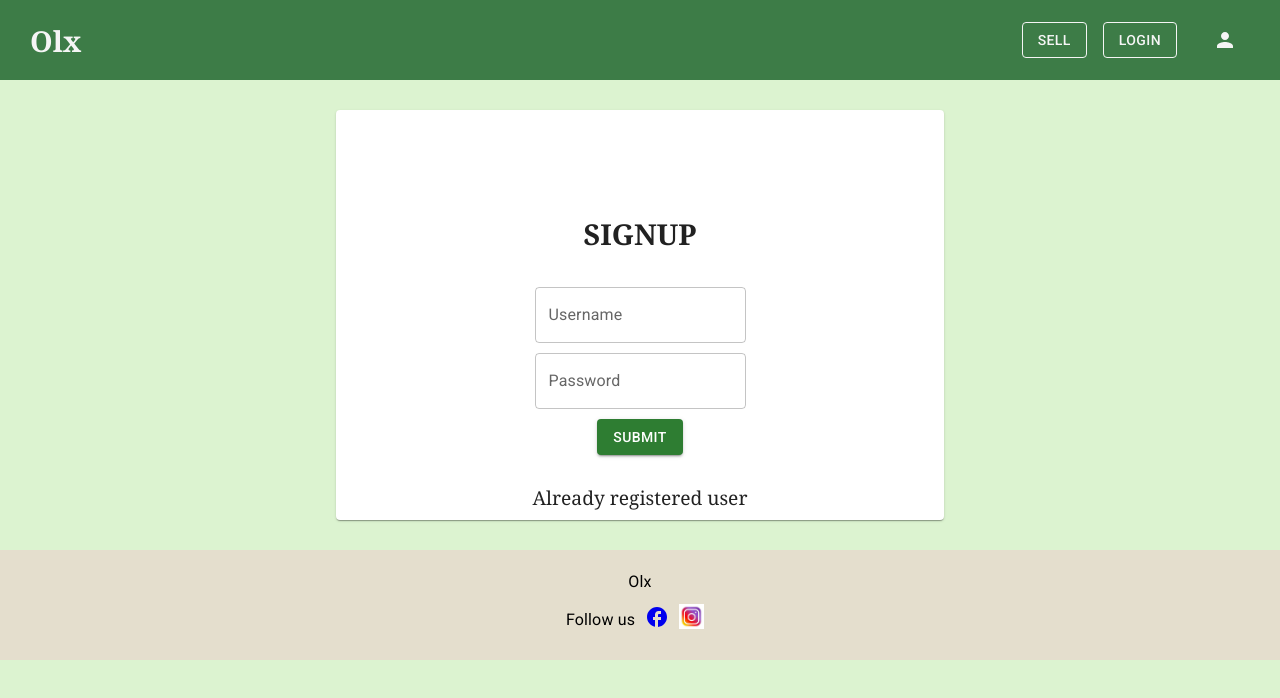
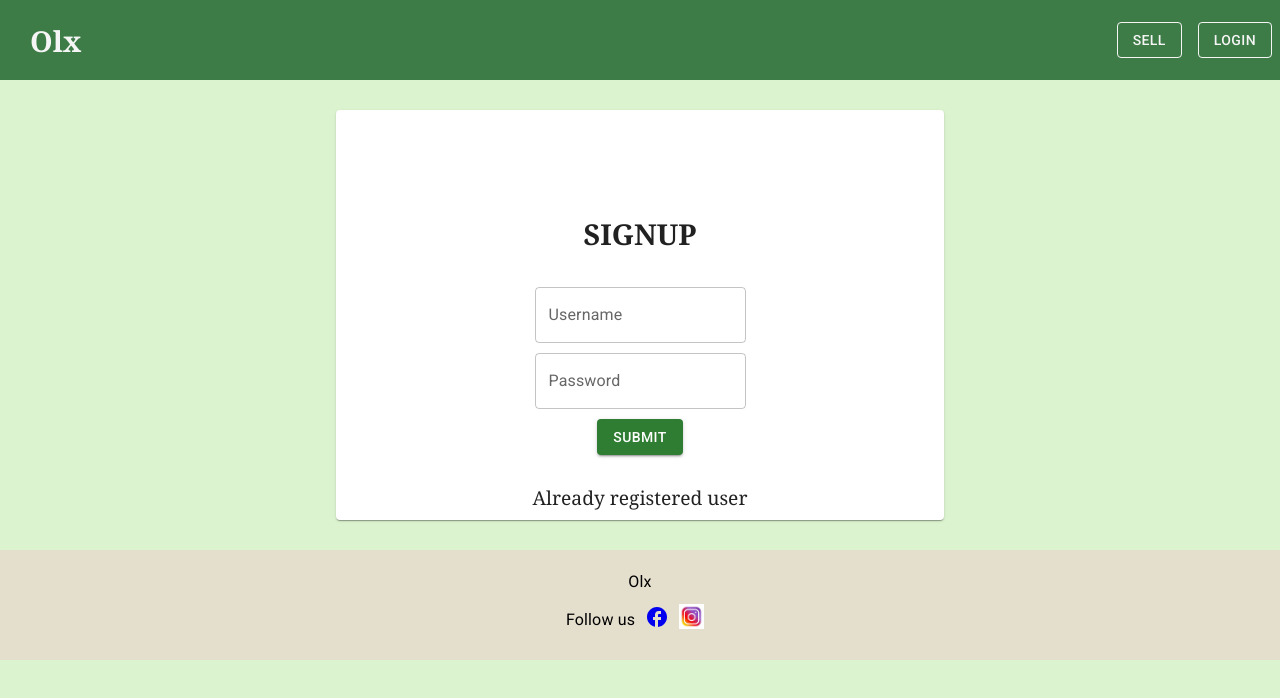
Before and after one commit to Bhagavath15/OLX-Frontend, a React (Vite) app: page / in a window 1280 px wide. Shown: the top 698 px of the page. Built offline with nearby package versions, Linux system fonts and the light colour scheme; the HTML template or start-up script is replaced by a standard one.

Commit message:
login logout

```diff
--- a/src/App.jsx
+++ b/src/App.jsx
@@ -97,7 +97,10 @@
     <div className="navbar">
       <h2 className="navbar-content" onClick={() => navigate("/dashboard")}>Olx</h2>
       <Button sx={{ m: 1 }} variant="outlined" color="inherit" onClick={() => navigate("/adpost")}>Sell</Button>
-      <Button sx={{ m: 1 }} variant="outlined" color="inherit" onClick={() => navigate("/login")}>Login</Button>
+      {
+        localStorage.getItem("token") == null ?
+          (<Button sx={{ m: 1 }} variant="outlined" color="inherit" onClick={() => navigate("/login")}>Login</Button>
+          ) : (
             <div class="dropdown">
               <Button sx={{ m: 1 }} color="inherit"> <PersonSharpIcon /></Button>
               <div class="dropdown-content">
@@ -105,6 +108,7 @@
 
               </div>
             </div>
+          )}
     </div>
   )
 }
```
Lines whose indentation alone changed are shown as unchanged.
